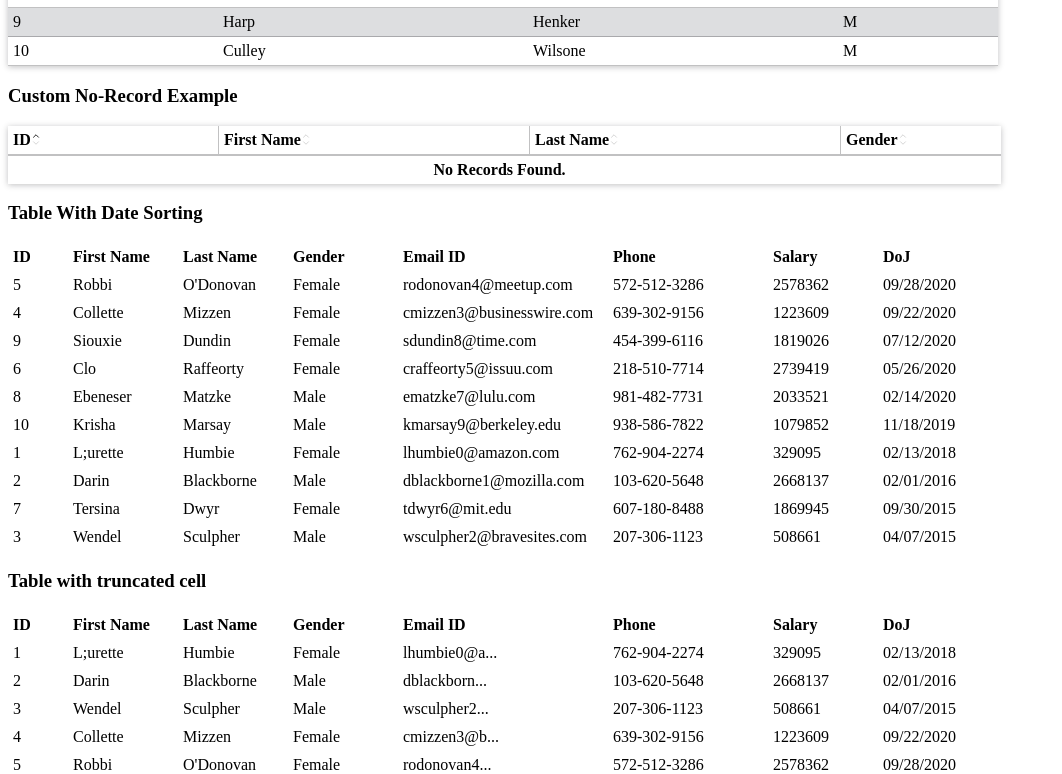
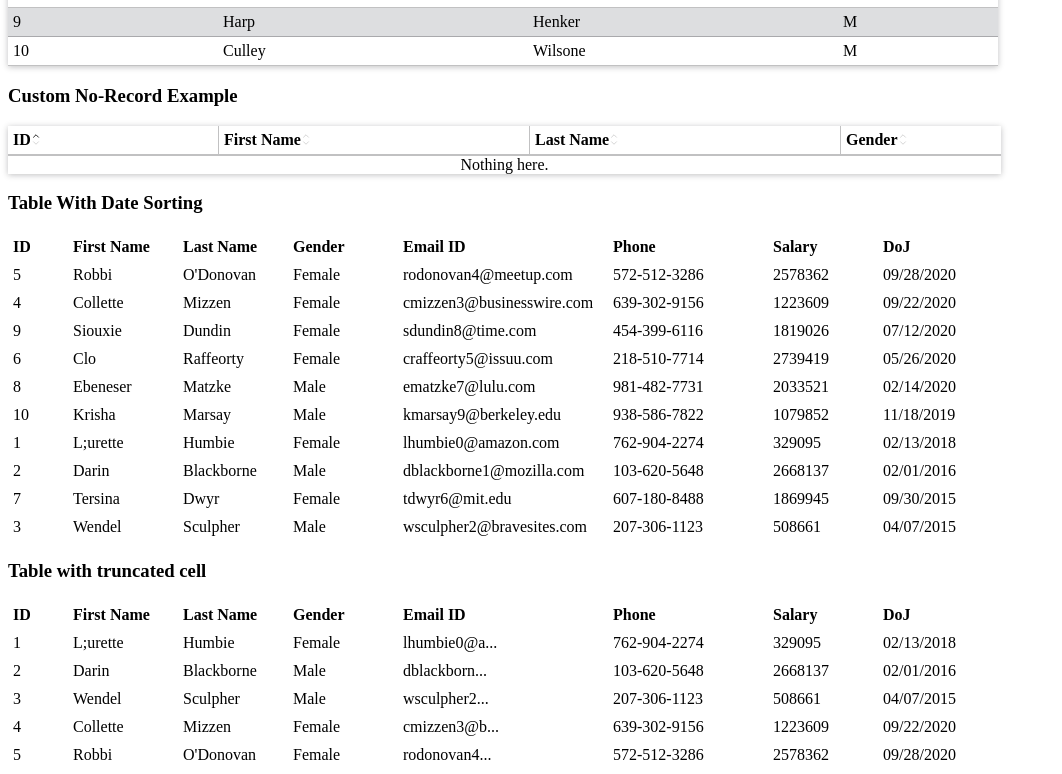
Before and after one commit to melwinalm/vs-table, a React (Create React App) app: page / in a window 1280 px wide. Shown: the part 1060-1834 px from the top of the page, without its empty margins (0-1062 px from the left). Built offline with nearby package versions, Linux system fonts and the light colour scheme.

Commit message:
Moves NoRecord component as a sub component

```diff
--- a/src/VersatileTable/VersatileTable.js
+++ b/src/VersatileTable/VersatileTable.js
@@ -156,9 +156,11 @@ function Versatiletable({
         </div>
       ))}
 
-      {(!data || data.length === 0) && (
-        <NoRecordComponent data={tableData} options={options} />
-      )}
+      {(!data || data.length === 0) &&
+        (subComponents.NoRecordComponent
+          ? <subComponents.NoRecordComponent />
+          : <NoRecordComponent />)
+      }
 
       {isPagination && tableData && tableData.length> 0 &&
       (subComponents.PaginationComponent
--- a/src/VersatileTable/components/NoRecordComponent/NoRecordComponent.js
+++ b/src/VersatileTable/components/NoRecordComponent/NoRecordComponent.js
@@ -2,34 +2,8 @@ import React from "react";
 import ___ from "../../utils/getter";
 import "./NoRecordComponent.scss";
 
-function NoRecordComponent({ data = [], options = {} }) {
-  if (!data || data.length === 0) {
-    if (
-      options &&
-      options.noRecordsMessageRenderer &&
-      typeof options.noRecordsMessageRenderer === "string"
-    ) {
-      return (
-        <div className="vt-body-col no-record">
-          {options.noRecordsMessageRenderer}
-        </div>
-      );
-    } else if (
-      options &&
-      options.noRecordsMessageRenderer &&
-      typeof options.noRecordsMessageRenderer === "function"
-    ) {
-      return (
-        <div className="vt-body-col no-record-renderer">
-          {options.noRecordsMessageRenderer()}
-        </div>
-      );
-    } else {
-      return <div className="vt-body-col no-record">{___("No Records Found.")}</div>;
-    }
-  }
-
-  return null;
+function NoRecordComponent(){
+  return <div className="vt-body-col no-record">{___("No Records Found.")}</div>;
 }
 
 export default NoRecordComponent;
--- a/src/examples/TableWithCustomNoRecordsMessage.js
+++ b/src/examples/TableWithCustomNoRecordsMessage.js
@@ -1,5 +1,9 @@
 import React from 'react';
 import Versatiletable from './../VersatileTable';
+
+function CustomRecordMessageComponent (){
+	return <div style={{textAlign: "center"}}>Nothing here.</div>;
+}
 
 function TableWithCustomNoRecordsMessage(){
 	return (
@@ -13,10 +17,10 @@ function TableWithCustomNoRecordsMessage(){
 						sortField: "id",
 						sortOrder: "desc",
 						sortType: "number",
-					},
-					// noRecordsMessageRenderer: () => {
-					//   return <div style={{textAlign: "center"}}>Nothing here.</div>;
-					// }
+					}
+				}}
+				subComponents={{
+					NoRecordComponent: CustomRecordMessageComponent
 				}}
 				columns={[
 					{
```
